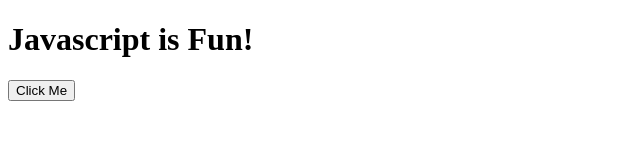
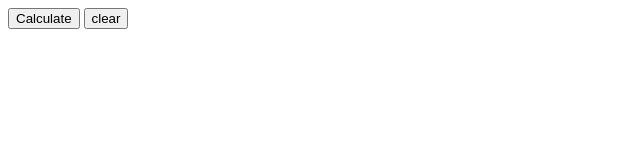
Before and after one commit to sirtawther/javascript, a plain HTML site: page index.html in a window 1280 px wide. Shown: the whole page, without its empty margins (0-640 px from the left). Drawn offline with Linux system fonts and the light colour scheme.

Commit message:
Update index.html

```diff
--- a/index.html
+++ b/index.html
@@ -3,16 +3,12 @@
 <head>
     <meta charset="UTF-8">
     <meta name="viewport" content="width=device-width, initial-scale=1.0">
-    <title>Javascript is Fun!</title>
+    <title>Arrays</title>
 </head>
 <body>
-    <h1>Javascript is Fun!</h1>
-    <p id="info"></p>
-    <span id="header"></span>
-    <div>
-
-        <button>Click Me</button>
-    </div>
+    <input type="button" value="Calculate" id="calculate">
+    <input type="button" value="clear" id="clear">
+    <div id="result"></div>
 </body>
 <script src="script.js"></script>
 </html>
```
